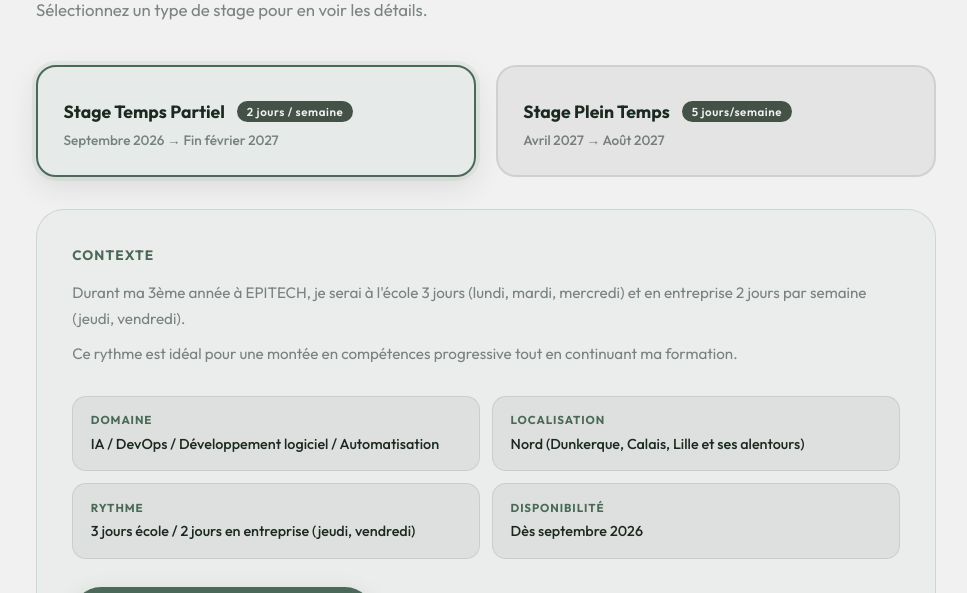
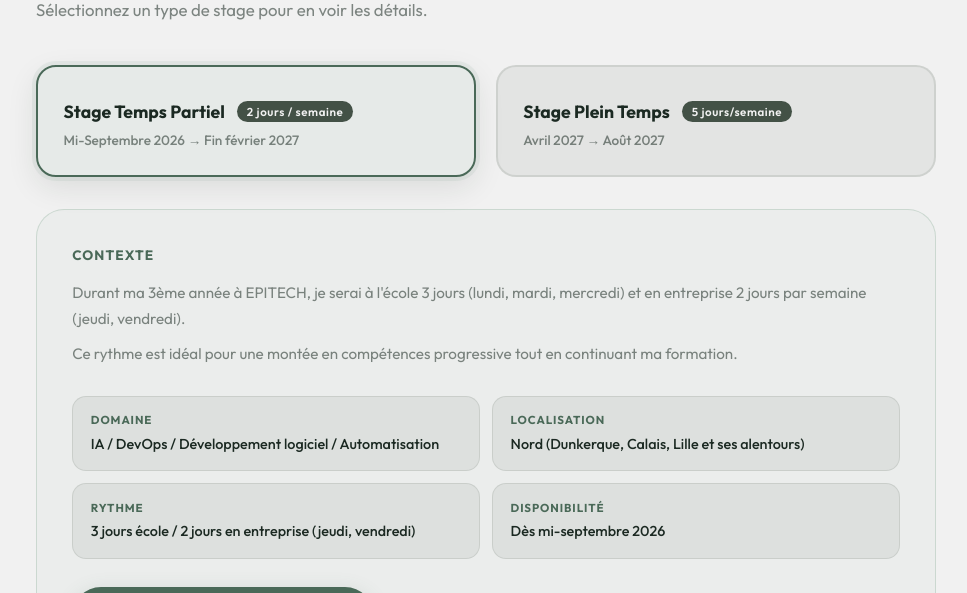
Before and after one commit to EtienneP-26/MonPortfolio, a React (Vite) app: page / in a window 1280 px wide. Shown: the part 1200-1793 px from the top of the page, without its empty margins (122-1089 px from the left). Built offline with nearby package versions, Linux system fonts and the light colour scheme.

Commit message:
feat: change in the date of the first internship

```diff
--- a/src/data/portfolio.js
+++ b/src/data/portfolio.js
@@ -82,7 +82,7 @@ export const stagesData = [
     id: 'parttime',
     type: 'Stage Temps Partiel',
     badge: '2 jours / semaine',
-    period: 'Septembre 2026 → Fin février 2027',
+    period: 'Mi-Septembre 2026 → Fin février 2027',
     duration: '6 mois',
     context: [
       "Durant ma 3ème année à EPITECH, je serai à l'école 3 jours (lundi, mardi, mercredi) et en entreprise 2 jours par semaine (jeudi, vendredi).",
@@ -92,7 +92,7 @@ export const stagesData = [
       { label: 'Domaine', value: 'IA / DevOps / Développement logiciel / Automatisation' },
       { label: 'Localisation', value: 'Nord (Dunkerque, Calais, Lille et ses alentours)' },
       { label: 'Rythme', value: '3 jours école / 2 jours en entreprise (jeudi, vendredi)' },
-      { label: 'Disponibilité', value: 'Dès septembre 2026' },
+      { label: 'Disponibilité', value: 'Dès mi-septembre 2026' },
     ],
     color: 'sage',
   },
```
